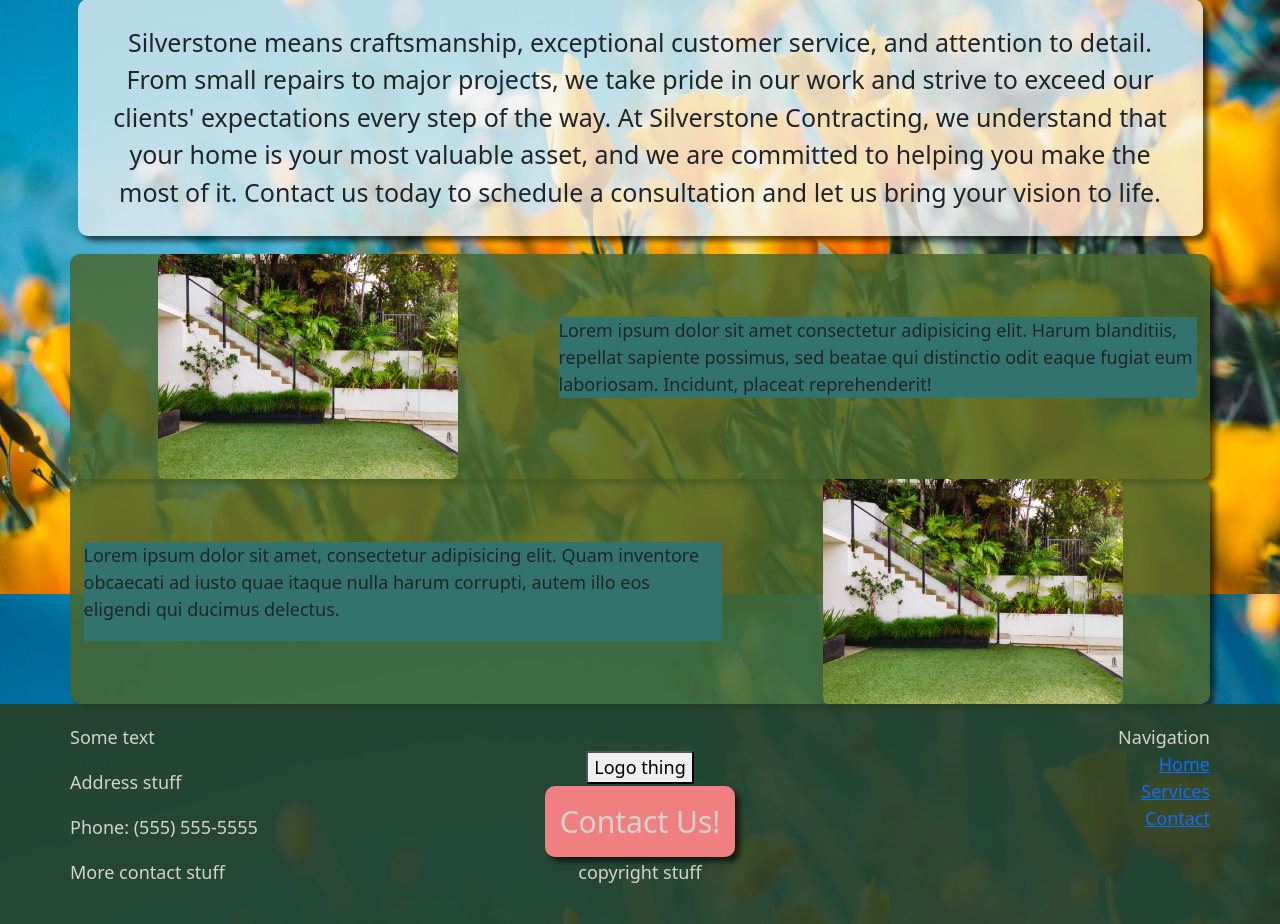
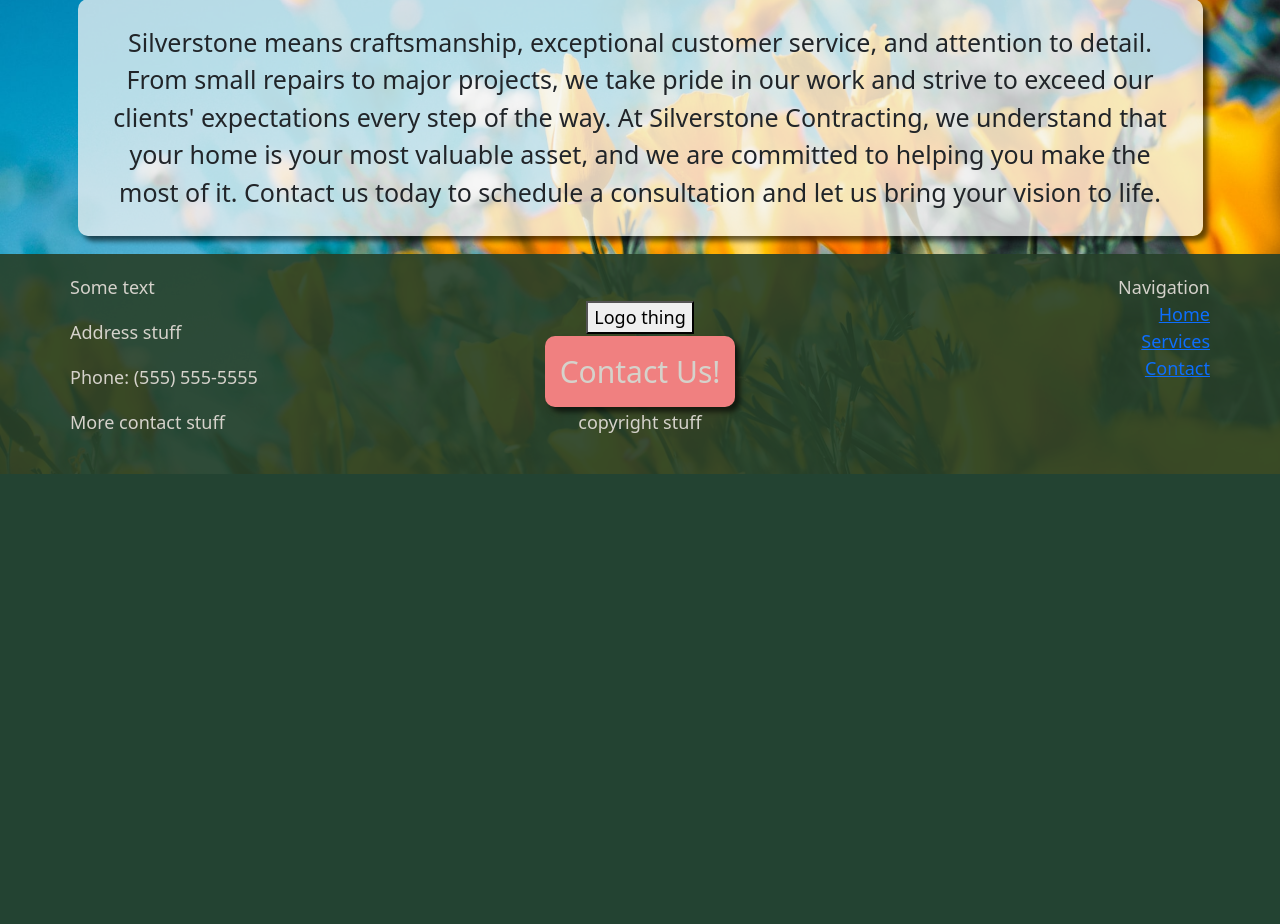
Before and after one commit to dr-acc/Silverstone_Contracting, a Flask app: page / in a window 1280 px wide. Shown: the part 1114-2038 px from the top of the page. After the commit the page ends 1588 px from the top, so only its background shows below. Run offline with Flask 3, Linux system fonts and the light colour scheme.

Commit message:
saving changes for merge

```diff
--- a/templates/landing.html
+++ b/templates/landing.html
@@ -106,52 +106,5 @@
   </div>
 </div>
 
-<div class="container" id="landing-content">
-  <div
-    class="row d-flex flex-wrap justify-content-around align-items-center large-container-default green-transparency"
-  >
-    <div
-      class="col-md-5 col-12 order-1 d-flex justify-content-center align-items-center"
-    >
-      <img
-        class="img-fluid rounded"
-        src="static/img/look-up-look-down-photography--o7ASOHDV9E-unsplash-300x225.jpg"
-      />
-    </div>
-    <div class="col-md-7 col-12 order-2">
-      <div class="text-bubble med-row">
-        <p>
-          Lorem ipsum dolor sit amet consectetur adipisicing elit. Harum
-          blanditiis, repellat sapiente possimus, sed beatae qui distinctio odit
-          eaque fugiat eum laboriosam. Incidunt, placeat reprehenderit!
-        </p>
-      </div>
-    </div>
-  </div>
 
-  <div
-    class="row d-flex flex-wrap justify-content-around align-items-center large-container-default green-transparency"
-  >
-    <div
-      class="col-md-7 order-md-1 col-12 order-2 d-flex justify-content-center"
-    >
-      <div class="text-bubble med-row">
-        <p>
-          Lorem ipsum dolor sit amet, consectetur adipisicing elit. Quam
-          inventore obcaecati ad iusto quae itaque nulla harum corrupti, autem
-          illo eos eligendi qui ducimus delectus.
-        </p>
-      </div>
-    </div>
-
-    <div
-      class="col-md-5 order-md-2 col-12 order-1 d-flex justify-content-center align-items-center"
-    >
-      <img
-        class="img-fluid rounded"
-        src="static/img/look-up-look-down-photography--o7ASOHDV9E-unsplash-300x225.jpg"
-      />
-    </div>
-  </div>
-</div>
 {% endblock %}
```
Also changed, not shown: static/css/base.css (+50 -29 lines).
